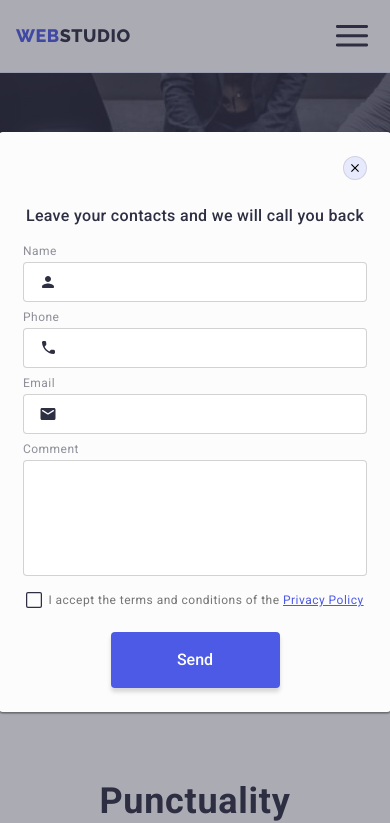
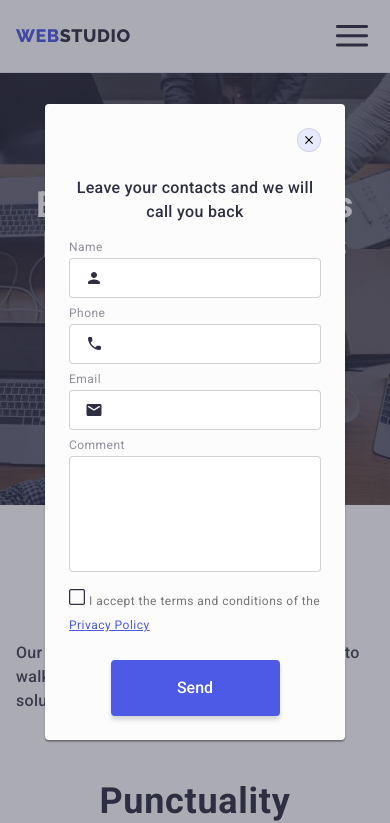
Before and after one commit to LeraF825/goit-markup-hw-07, a plain HTML site: page index.html in a window 390 px wide. Both pictures are taken after a click on the button "Order Service". Shown: the top 823 px of the page. Drawn offline with nearby package versions, Linux system fonts and the light colour scheme.

Commit message:
Mobile menu + modal

```diff
--- a/css/styles.css
+++ b/css/styles.css
@@ -737,6 +737,12 @@ background: var(--modal-window);
 box-shadow: 0px 1px 1px rgba(0, 0, 0, 0.14), 0px 1px 3px rgba(0, 0, 0, 0.12), 0px 2px 1px rgba(0, 0, 0, 0.2);
 border-radius: 4px;
 }
+@media screen and (max-width:400px) {
+    .modal {
+        min-width: 300px;
+    }
+
+}
 .modal-btn {
 position: absolute;
 top: 24px;
@@ -842,6 +848,11 @@ align-items:center;
 justify-content: center;
 gap: 6px;
 }
+@media screen and (max-width:400px) {
+    .modal-form-agreement {
+        display: block;
+    }
+}
 .modal-form-checkbox:checked + .modal-form-custom-checkbox > .unchecked {
     opacity: 1;
 }
@@ -865,6 +876,7 @@ letter-spacing: 0.04em;
 color: #757575;
 user-select: none;
 }
+
 .agreement-link {
     color: var(--primary-brand);
     text-decoration: underline;
@@ -964,7 +976,12 @@ user-select: none;
   .socials-mobile {
     display: flex;
     justify-content: center;
-    gap: 24px;
+    gap: 56px;
+}
+@media screen and (max-width: 427px) {
+    .socials-mobile {
+        gap:24px;
+    }
 }
 .mobile-menu-link.active {
     color: var(--pressed-state);
```
